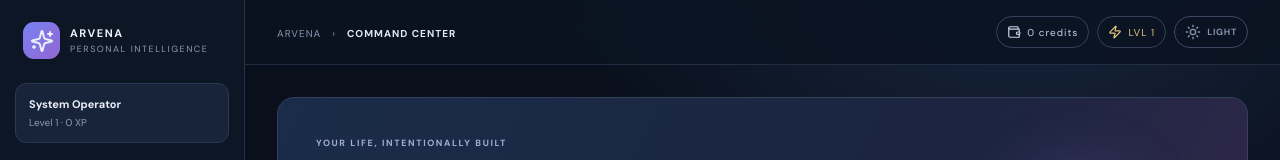
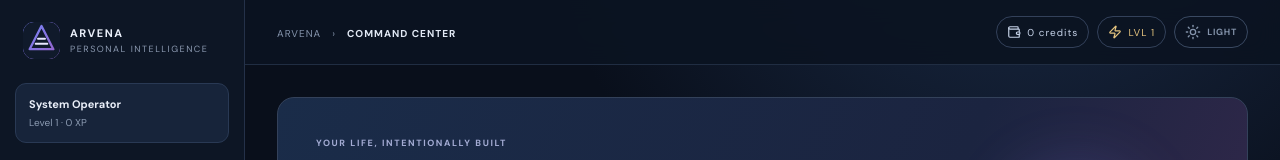
Before and after one commit to amksoul3429-ui/ARVENA, a React (Vite) app: page / in a window 1280 px wide. Shown: the top 160 px of the page. Built offline with nearby package versions, Linux system fonts and the light colour scheme.

Commit message:
Use refreshed ARVENA mark in app sidebar

```diff
--- a/src/App.tsx
+++ b/src/App.tsx
@@ -48,7 +48,7 @@ function App(){
  const navIcon:Record<Page,any>={Overview:LayoutDashboard,Missions:Target,Planner:CalendarDays,'Dream Life':Compass,Evolution:Activity,Knowledge:BookOpen,Rewards:Trophy,Journal:Edit3,Reports:Flame,Settings:Settings};
  return <div className="shell">
  {mobile&&<button className="scrim" onClick={()=>setMobile(false)}/>}<aside className={mobile?'sidebar show':'sidebar'}>
- <div className="brand"><span><Sparkles/></span><div><b>ARVENA</b><small>PERSONAL INTELLIGENCE</small></div><button className="close" onClick={()=>setMobile(false)}><X/></button></div>
+ <div className="brand"><span className="brand-mark"><img src={`${import.meta.env.BASE_URL}favicon.svg`} alt="" /></span><div><b>ARVENA</b><small>PERSONAL INTELLIGENCE</small></div><button className="close" onClick={()=>setMobile(false)}><X/></button></div>
  <div className="operator"><b>System Operator</b><small>Level {getLevel(data.xp)} · {data.xp} XP</small></div>
  {sections.map(p=>{const I=navIcon[p];return <button key={p} className={'nav '+(page===p?'active':'')} onClick={()=>{setPage(p);setMobile(false)}}><I size={17}/>{labels[p]}{page===p&&<ChevronRight size={14}/>}</button>})}
  <div className="sidefoot">● LOCAL SYSTEM · V1.0</div></aside>
```
